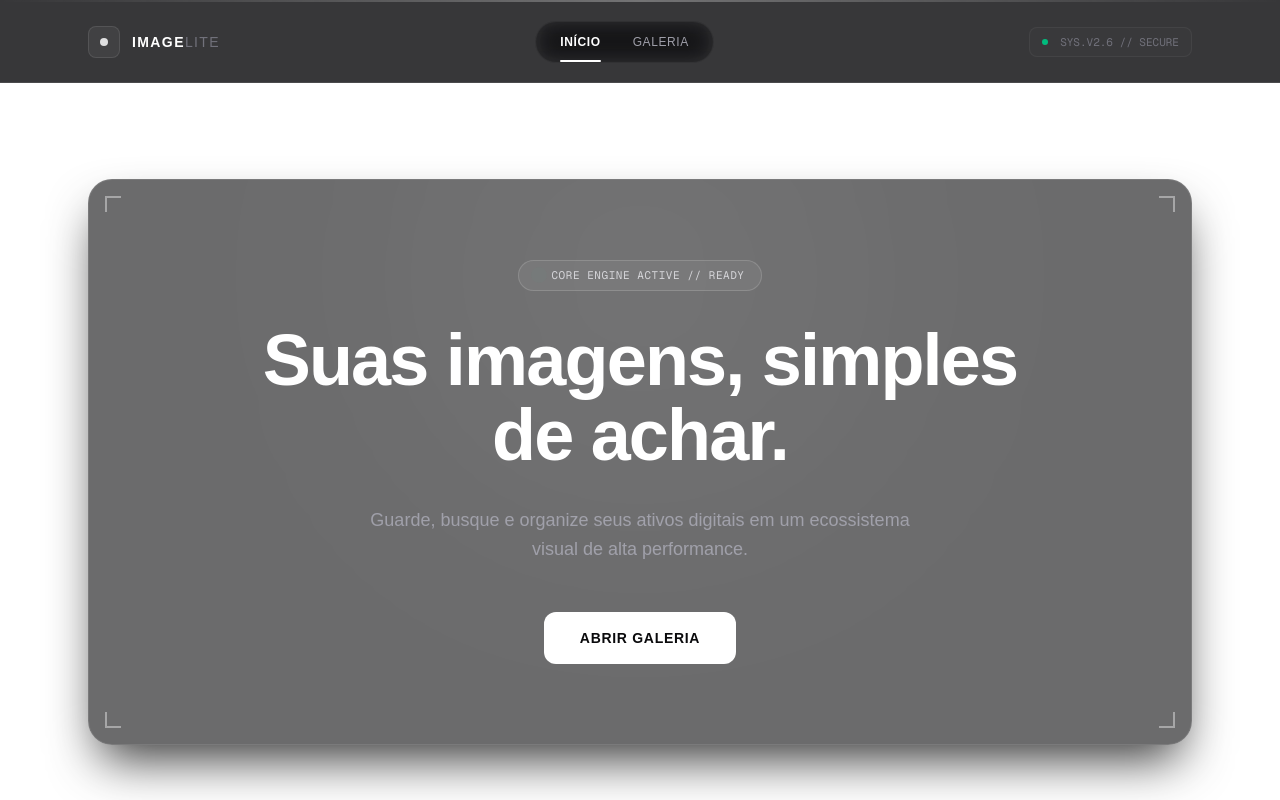
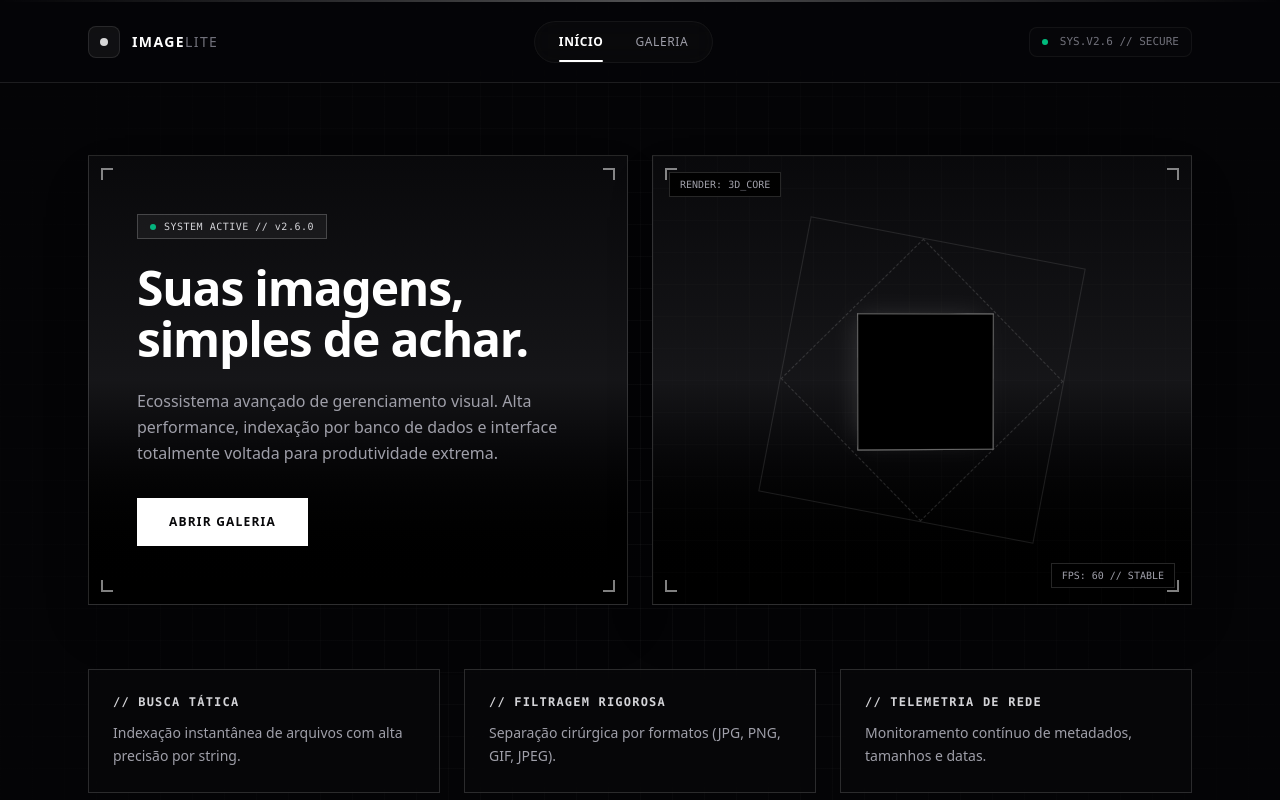
Before and after one commit to Andr3wsElia/image, a Next.js app in the folder imagelite/: page / in a window 1280 px wide. Shown: the top 800 px of the page. Built offline with nearby package versions, Linux system fonts and the light colour scheme.

Commit message:
Interface v2.0

```diff
--- /dev/null
+++ b/imagelite/app/components/HeroObject3D.tsx
@@ -0,0 +1,42 @@
+'use client'
+import React from 'react'
+
+export const HeroObject3D: React.FC = () => {
+  return (
+    <div className="relative w-full h-[400px] lg:h-[450px] flex items-center justify-center overflow-hidden rounded-none bg-gradient-to-b from-zinc-950 via-zinc-900/90 to-black border border-white/15 shadow-2xl group">
+      {/* Cantos Estilo HUD */}
+      <div className="absolute top-0 left-0 w-3 h-3 border-t-2 border-l-2 border-white/50 m-3 z-20 pointer-events-none"></div>
+      <div className="absolute top-0 right-0 w-3 h-3 border-t-2 border-r-2 border-white/50 m-3 z-20 pointer-events-none"></div>
+      <div className="absolute bottom-0 left-0 w-3 h-3 border-b-2 border-l-2 border-white/50 m-3 z-20 pointer-events-none"></div>
+      <div className="absolute bottom-0 right-0 w-3 h-3 border-b-2 border-r-2 border-white/50 m-3 z-20 pointer-events-none"></div>
+
+      {/* Background HUD Grid */}
+      <div className="absolute inset-0 bg-hud-grid opacity-40" />
+
+      {/* Anéis Orbitais de Telemetria (também sem arredondamento nas formas gerais, mantendo a geometria limpa) */}
+      <div className="absolute w-[280px] h-[280px] rounded-none border border-white/10 animate-[spin_20s_linear_infinite]" />
+      <div className="absolute w-[200px] h-[200px] rounded-none border border-dashed border-white/15 animate-[spin_15s_linear_infinite_reverse]" />
+
+      {/* Cubo 3D Estilizado - Sem Nenhum Texto e Totalmente Reto */}
+      <div className="relative w-32 h-32 z-10" style={{ perspective: '1000px' }}>
+        <div className="w-full h-full relative animate-cube group-hover:scale-110 transition-transform duration-700" style={{ transformStyle: 'preserve-3d' }}>
+
+          <div className="absolute inset-0 bg-black border border-white/40 shadow-[0_0_25px_rgba(255,255,255,0.15)] rounded-none" style={{ transform: 'translateZ(64px)' }} />
+          <div className="absolute inset-0 bg-black border border-white/40 rounded-none" style={{ transform: 'rotateY(180deg) translateZ(64px)' }} />
+          <div className="absolute inset-0 bg-black border border-white/40 rounded-none" style={{ transform: 'rotateY(-90deg) translateZ(64px)' }} />
+          <div className="absolute inset-0 bg-black border border-white/40 rounded-none" style={{ transform: 'rotateY(90deg) translateZ(64px)' }} />
+          <div className="absolute inset-0 bg-black border border-white/40 rounded-none" style={{ transform: 'rotateX(90deg) translateZ(64px)' }} />
+          <div className="absolute inset-0 bg-black border border-white/40 rounded-none" style={{ transform: 'rotateX(-90deg) translateZ(64px)' }} />
+        </div>
+      </div>
+
+      {/* Badges de Telemetria Flutuantes */}
+      <div className="absolute top-4 left-4 px-2.5 py-1 rounded-none bg-black/85 border border-white/15 text-[10px] font-mono text-zinc-400 backdrop-blur-md z-20">
+        RENDER: 3D_CORE
+      </div>
+      <div className="absolute bottom-4 right-4 px-2.5 py-1 rounded-none bg-black/85 border border-white/15 text-[10px] font-mono text-zinc-400 backdrop-blur-md z-20">
+        FPS: 60 // STABLE
+      </div>
+    </div>
+  )
+}
--- a/imagelite/app/components/PrimeiroComponente.tsx
+++ b/imagelite/app/components/PrimeiroComponente.tsx
@@ -1,61 +1,68 @@
 import Link from 'next/link'
+import { HeroObject3D } from './HeroObject3D'
 
 interface PrimeiroComponenteProps {
     mensagem?: string
 }
 
 const recursos = [
-    { titulo: '// BUSCA TÁTICA', texto: 'Digite parte do nome e encontre a imagem na hora com indexação de alta velocidade.' },
-    { titulo: '// FILTRAGEM RIGOROSA', texto: 'JPG, PNG, JPEG ou GIF: isole exatamente o formato desejado sem ruídos.' },
-    { titulo: '// TELEMETRIA COMPLETA', texto: 'Acesse metadados avançados como peso real, extensão e registro temporal.' },
+    { titulo: '// BUSCA TÁTICA', texto: 'Indexação instantânea de arquivos com alta precisão por string.' },
+    { titulo: '// FILTRAGEM RIGOROSA', texto: 'Separação cirúrgica por formatos (JPG, PNG, GIF, JPEG).' },
+    { titulo: '// TELEMETRIA DE REDE', texto: 'Monitoramento contínuo de metadados, tamanhos e datas.' },
 ]
 
 export const PrimeiroComponente = ({ mensagem }: PrimeiroComponenteProps) => {
     return (
-        <div className="flex flex-col gap-24 py-16 relative">
-            {/* Bloco HUD Central Envolvente exaltando o texto */}
-            <section className="relative flex flex-col items-center text-center gap-8 py-20 px-6 sm:px-12 rounded-3xl bg-zinc-950/60 border border-white/10 backdrop-blur-2xl shadow-2xl shadow-black/80 overflow-hidden">
-                {/* Linhas de mira / HUD decorativas nos cantos */}
-                <div className="absolute top-0 left-0 w-4 h-4 border-t-2 border-l-2 border-white/40 m-4"></div>
-                <div className="absolute top-0 right-0 w-4 h-4 border-t-2 border-r-2 border-white/40 m-4"></div>
-                <div className="absolute bottom-0 left-0 w-4 h-4 border-b-2 border-l-2 border-white/40 m-4"></div>
-                <div className="absolute bottom-0 right-0 w-4 h-4 border-b-2 border-r-2 border-white/40 m-4"></div>
+        <div className="flex flex-col gap-16 py-10 relative">
+            {/* Grid Principal dividido em 2 Caixas perfeitamente simétricas */}
+            <section className="grid grid-cols-1 lg:grid-cols-2 gap-6 items-stretch">
 
-                {/* Brilho interno dinâmico */}
-                <div className="absolute -top-24 w-96 h-96 bg-white/10 blur-[140px] rounded-full pointer-events-none" />
+                {/* CAIXA 1: Bloco de Texto Tático */}
+                <div className="relative flex flex-col justify-center gap-6 p-8 sm:p-12 rounded-none bg-gradient-to-b from-zinc-950 via-zinc-900/90 to-black border border-white/15 backdrop-blur-2xl shadow-2xl overflow-hidden min-h-[400px] lg:min-h-[450px]">
+                    {/* Cantos Estilo HUD */}
+                    <div className="absolute top-0 left-0 w-3 h-3 border-t-2 border-l-2 border-white/50 m-3 pointer-events-none"></div>
+                    <div className="absolute top-0 right-0 w-3 h-3 border-t-2 border-r-2 border-white/50 m-3 pointer-events-none"></div>
+                    <div className="absolute bottom-0 left-0 w-3 h-3 border-b-2 border-l-2 border-white/50 m-3 pointer-events-none"></div>
+                    <div className="absolute bottom-0 right-0 w-3 h-3 border-b-2 border-r-2 border-white/50 m-3 pointer-events-none"></div>
 
-                <div className="inline-flex items-center gap-2 px-4 py-1.5 rounded-full border border-white/15 bg-white/5 text-[11px] font-mono text-zinc-300 tracking-wider">
-                    <span className="w-2 h-2 rounded-full bg-emerald-400 animate-ping"></span>
-                    CORE ENGINE ACTIVE // READY
+                    <div className="inline-flex items-center gap-2 px-3 py-1 rounded-none border border-white/20 bg-white/5 text-[10px] font-mono text-zinc-300 tracking-wider w-fit">
+                        <span className="w-1.5 h-1.5 rounded-full bg-emerald-400 animate-pulse"></span>
+                        SYSTEM ACTIVE // v2.6.0
                     </div>
 
-                <h1 className="text-5xl sm:text-7xl font-black tracking-tight text-white max-w-3xl leading-[1.05]">
+                    <h1 className="text-4xl sm:text-5xl font-black tracking-tight text-white leading-[1.05]">
                         Suas imagens, simples de achar.
                     </h1>
 
-                <p className="text-base sm:text-lg text-zinc-400 max-w-xl font-light leading-relaxed">
-                    {mensagem ?? 'Guarde, busque e organize seus ativos digitais em um ecossistema visual de alta performance.'}
+                    <p className="text-zinc-400 text-sm sm:text-base font-light leading-relaxed max-w-xl">
+                        {mensagem ?? 'Ecossistema avançado de gerenciamento visual. Alta performance, indexação por banco de dados e interface totalmente voltada para produtividade extrema.'}
                     </p>
 
-                <div className="flex items-center gap-4 pt-4">
+                    <div className="flex flex-wrap items-center gap-4 pt-2">
                         <Link
                             href="/galeria"
-                        className="px-9 py-4 bg-white text-zinc-950 font-bold text-sm uppercase tracking-wider rounded-xl transition-all duration-300 hover:bg-zinc-200 hover:shadow-[0_0_30px_rgba(255,255,255,0.3)] active:scale-95"
+                            className="px-8 py-4 bg-white text-zinc-950 font-bold text-xs uppercase tracking-widest rounded-none transition-all duration-300 hover:bg-zinc-200 hover:shadow-[0_0_30px_rgba(255,255,255,0.3)] active:scale-95"
                         >
                             Abrir Galeria
                         </Link>
                     </div>
+                </div>
+
+                {/* CAIXA 2: Bloco do Objeto 3D (Mesmo tamanho exato) */}
+                <div>
+                    <HeroObject3D />
+                </div>
             </section>
 
-            {/* Cards de Recursos */}
+            {/* Seção Inferior: Recursos de Telemetria */}
             <section className="grid grid-cols-1 sm:grid-cols-3 gap-6">
                 {recursos.map(({ titulo, texto }) => (
                     <div
                         key={titulo}
-                        className="p-8 rounded-2xl bg-zinc-900/30 border border-white/5 backdrop-blur-sm transition-all duration-300 hover:border-white/20 hover:bg-zinc-900/60 group"
+                        className="p-6 rounded-none bg-zinc-950/60 border border-white/15 backdrop-blur-sm transition-all duration-300 hover:border-white/40 hover:bg-zinc-900/80 group"
                     >
                         <h2 className="font-mono text-xs font-bold text-zinc-300 tracking-widest">{titulo}</h2>
-                        <p className="mt-4 text-sm text-zinc-400 leading-relaxed font-light">{texto}</p>
+                        <p className="mt-3 text-xs sm:text-sm text-zinc-400 leading-relaxed font-light">{texto}</p>
                     </div>
                 ))}
             </section>
--- a/imagelite/app/globals.css
+++ b/imagelite/app/globals.css
@@ -1,31 +1,47 @@
 @import "tailwindcss";
 
-:root {
-  --background: #ffffff;
-  --foreground: #171717;
-}
-
-@theme inline {
-  --color-background: var(--background);
-  --color-foreground: var(--foreground);
-  --font-sans: var(--font-geist-sans);
-  --font-mono: var(--font-geist-mono);
-}
-
-@media (prefers-color-scheme: dark) {
-  :root {
-    --background: #0a0a0a;
-    --foreground: #ededed;
+@layer base {
+  body {
+    background: #040406;
+    color: #f4f4f5;
+    font-family: var(--font-sans), Arial, Helvetica, sans-serif;
+    min-height: 100vh;
+    overflow-x: hidden;
   }
 }
 
-body {
-  background: var(--background);
-  color: var(--foreground);
-  font-family: Arial, Helvetica, sans-serif;
+.bg-hud-grid {
+  background-size: 32px 32px;
+  background-image:
+    linear-gradient(to right, rgba(255, 255, 255, 0.03) 1px, transparent 1px),
+    linear-gradient(to bottom, rgba(255, 255, 255, 0.03) 1px, transparent 1px);
 }
 
-button.bg-blue-500:active, button.bg-red-500:active {
-  transform: scale(0.95) !important; /* Faz o botão afundar */
-  filter: brightness(0.85) !important; /* Deixa um pouco mais escuro */
+.bg-radial-fade {
+  background: radial-gradient(circle at center, rgba(10, 10, 15, 0) 0%, rgba(4, 4, 6, 0.95) 85%, #040406 100%);
 }
+
+/* Animações e Propriedades 3D Seguras */
+@keyframes cubeRotate {
+  0% { transform: rotateX(0deg) rotateY(0deg); }
+  50% { transform: rotateX(180deg) rotateY(360deg); }
+  100% { transform: rotateX(360deg) rotateY(720deg); }
+}
+
+.animate-cube {
+  animation: cubeRotate 12s ease-in-out infinite;
+}
+
+::-webkit-scrollbar {
+  width: 6px;
+}
+::-webkit-scrollbar-track {
+  background: #040406;
+}
+::-webkit-scrollbar-thumb {
+  background: #27272a;
+  border-radius: 3px;
+}
+::-webkit-scrollbar-thumb:hover {
+  background: #52525b;
+}
```
Lines whose indentation alone changed are shown as unchanged.
